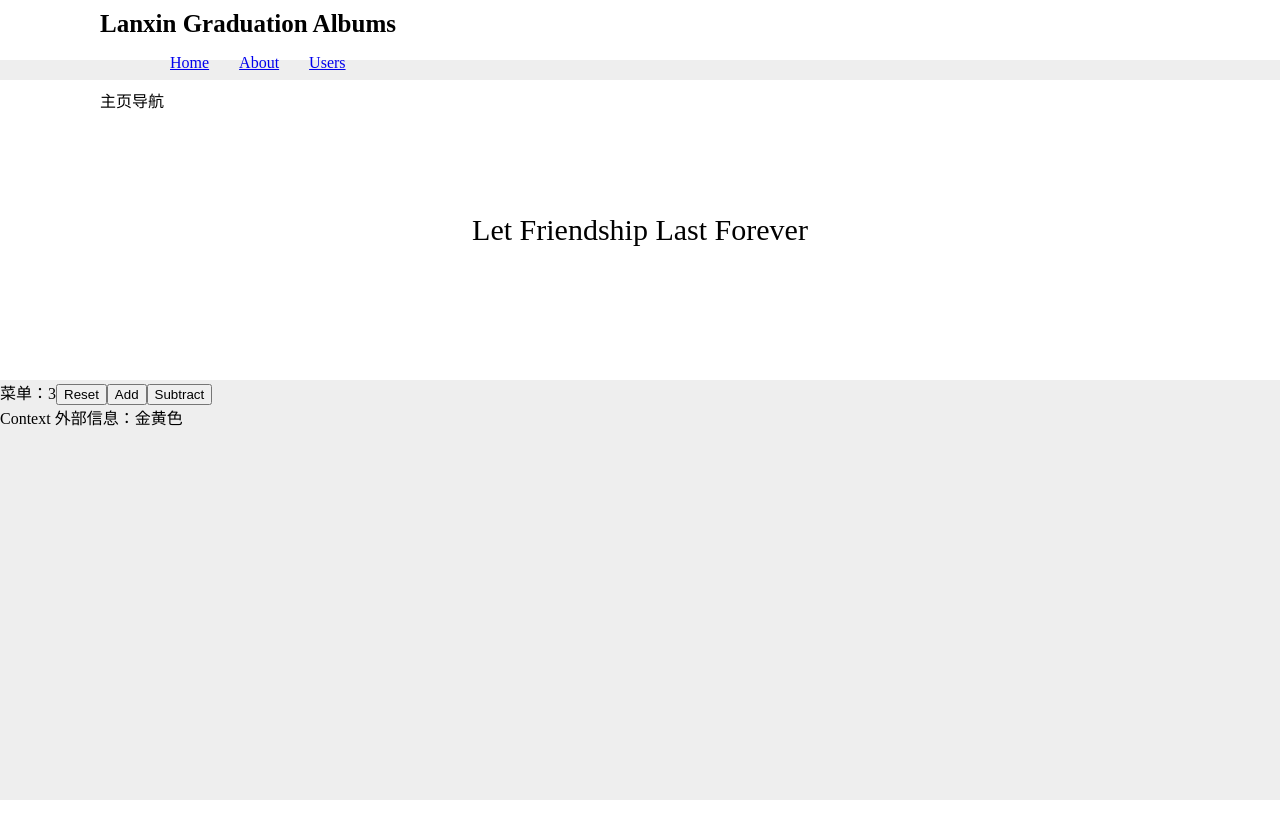
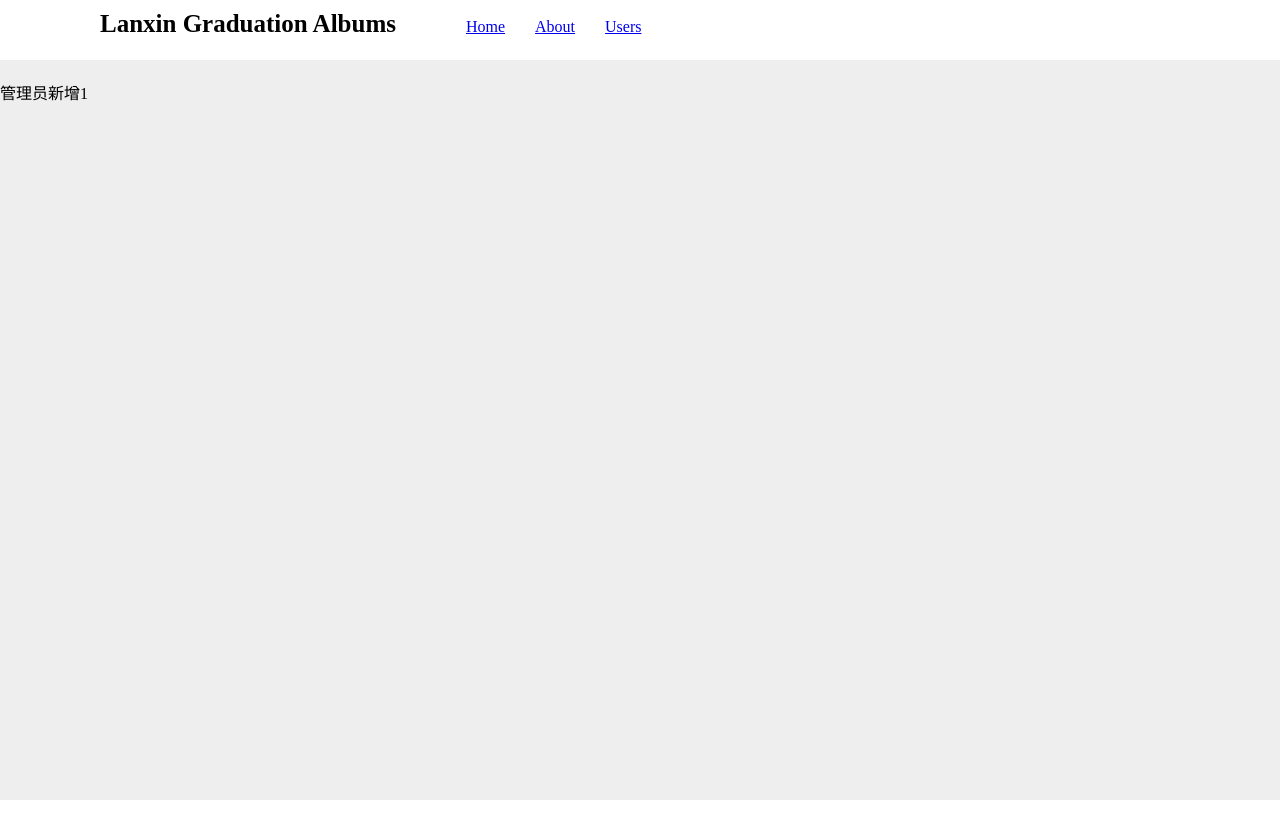
Before and after one commit to liushuxin/learnbootstrap, a React app: page /#/admin/add/1 in a window 1280 px wide. Shown: the top 838 px of the page. Built offline with nearby package versions, Linux system fonts and the light colour scheme.

Commit message:
fix date

```diff
--- /dev/null
+++ b/src/components/Header/index.tsx
@@ -0,0 +1,5 @@
+import React from 'react';
+const Header = () => {
+    return   <span className="header-title">Lanxin Graduation Albums</span>
+}
+export default Header;
--- a/src/index.less
+++ b/src/index.less
@@ -20,11 +20,15 @@ html,body,#app{
         }
         .header-nav{
             display:inline-block;
-            width:400px;
-            ul li{
+            width:800px;
+            ul{
                 display:inline-block;
-                margin-left:30px;
+                li{
+                    display:inline-block;
+                    margin-left:30px;
+                }
             }
+
         }
 
     }
--- a/src/index.tsx
+++ b/src/index.tsx
@@ -1,26 +1,25 @@
 import * as React from 'react';
 import * as ReactDOM from 'react-dom';
 import './index.less';
-import Menu from './components/menu/index';
-import Slider from './components/Slider';
-import getThemeContext from './components/themeContext';
-import { BrowserRouter as Router, Route, Link } from "react-router-dom";
+
+import { HashRouter as Router, Route, Link,Switch } from "react-router-dom";
 import Admin from './page/admin';
 import About from './page/about';
+import AdminAdd from './page/admin/add';
 import HomePage from './page/homePage';
-
-const ThemeContext = getThemeContext();
+import Header from './components/Header';
 class App extends React.Component<any,any>{
   constructor(props:any){
     super(props);
   }
   render(){
     return <div className="lanxin-home-wrapper">
+       <Router>
       <div className="lanxin-header-wrapper">
-        <Router>
+
           <div className="header-nav">
-          <span className="header-title">Lanxin Graduation Albums</span>
             <nav>
+            <Header></Header>
               <ul>
                 <li>
                   <Link to="/">Home</Link>
@@ -34,21 +33,19 @@ class App extends React.Component<any,any>{
               </ul>
             </nav>
 
-            <Route path="/" exact component={HomePage} />
-            <Route path="/about/" component={About} />
-            <Route path="/admin/" component={Admin} />
+
           </div>
-        </Router>
+
 
       </div>
       <div className="lanxin-content-wrapper">
-        <Slider></Slider>
+      <Route path="/" exact component={HomePage} />
+      <Route path="/about/" component={About} />
+      <Route exact  path="/admin" component={Admin}/>
+      <Route exact path="/admin/add/:id" component={AdminAdd}></Route>
 
-          <ThemeContext.Provider value="金黄色">
-          <Menu/>
-        </ThemeContext.Provider>
       </div>
-
+      </Router>
     </div>
   }
 
--- /dev/null
+++ b/src/page/admin/add.tsx
@@ -0,0 +1,9 @@
+import  React from 'react';
+const AdminAdd = ({match}:any) => {
+    const {params:{id}} = match;
+    console.log(match);
+    return <div>
+        管理员新增{id}
+    </div>
+}
+export default AdminAdd;
--- a/src/page/admin/index.tsx
+++ b/src/page/admin/index.tsx
@@ -1,7 +1,8 @@
 import  React from 'react';
-const Admin = () => {
+const Admin = ({children}:any) => {
     return <div>
         管理员管理
+        {children || "Welcome to your Inbox"}
     </div>
 }
 export default Admin;
--- a/src/page/homePage/index.tsx
+++ b/src/page/homePage/index.tsx
@@ -1,9 +1,15 @@
 import  React from 'react';
+import Menu from 'components/menu/index';
+import Slider from 'components/Slider/index';
+import getThemeContext from 'components/themeContext';
+const ThemeContext = getThemeContext();
 const HomePage = () => {
     return <section>
-        <article>
-            主页导航
-        </article>
+        <Slider></Slider>
+
+            <ThemeContext.Provider value="金黄色">
+            <Menu/>
+          </ThemeContext.Provider>
     </section>
 
 }
--- a/webpack.config.js
+++ b/webpack.config.js
@@ -15,7 +15,10 @@ module.exports = {
     publicPath: "/assets/", // string    // 输出解析文件的目录，url 相对于 HTML 页面
   },
   resolve:{
-    extensions: ['.js', '.jsx','.ts','.tsx']
+    extensions: ['.js', '.jsx','.ts','.tsx'],
+    alias:{
+      components: path.resolve(__dirname, './src/components'),
+    }
   },
   module: {
     rules: [
@@ -58,8 +61,15 @@ module.exports = {
     historyApiFallback: true, // true for index.html upon 404, object for multiple paths
     hot: true, // hot module replacement. Depends on HotModuleReplacementPlugin
     https: false, // true for self-signed, object for cert authority
-    noInfo: true, // only errors & warns on hot reload
-    index:'index.html'
+    noInfo: false, // only errors & warns on hot reload
+    index:'index.html',
+    historyApiFallback: true,
+    historyApiFallback: {
+        // rewrites: [
+        //     { from: /^\/tacos/, to: '/index.html' },
+        // ],
+        index: '/index.html',
+    },
   },
   plugins: [
     new HtmlWebpackPlugin()
```
Also changed, not shown: tsconfig.json (+7 -1 lines).
